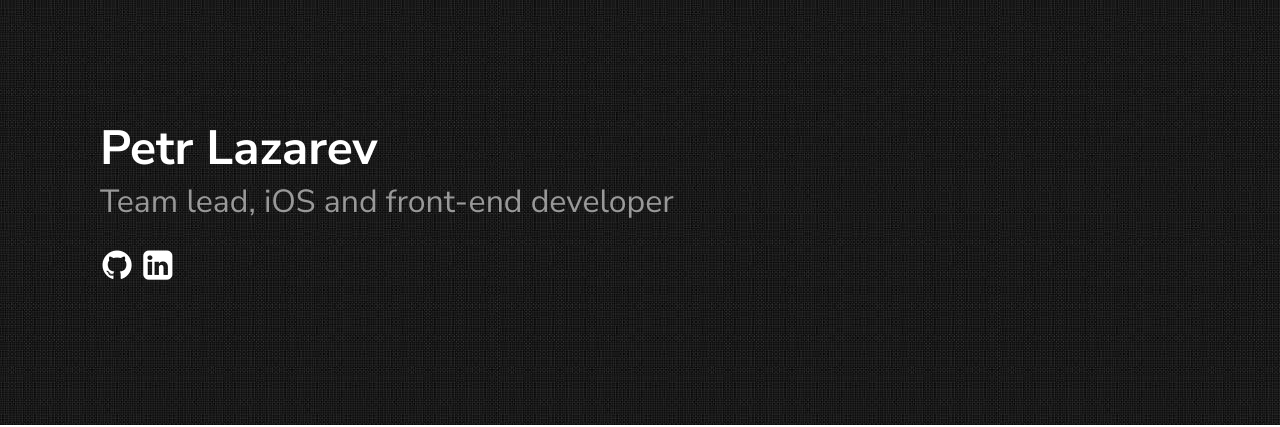
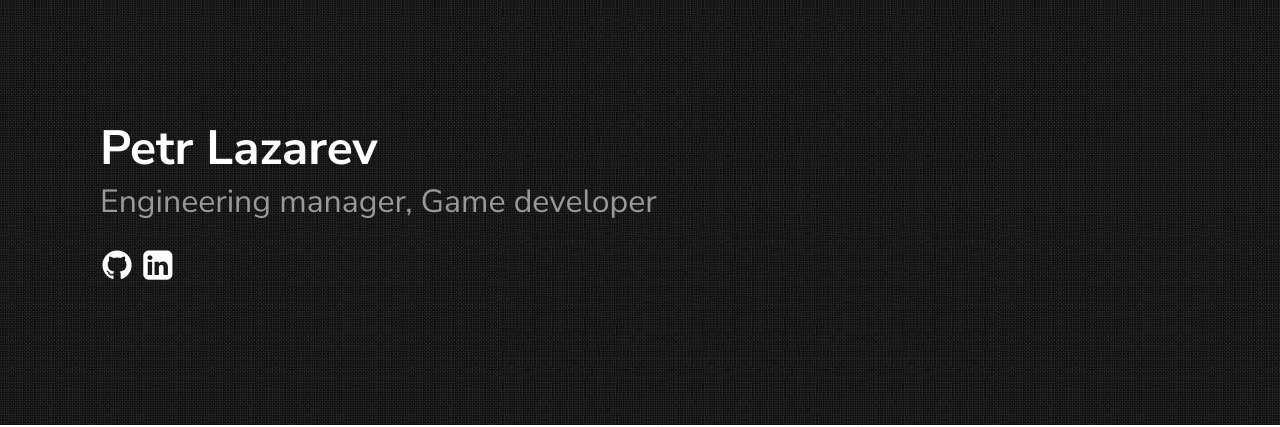
Before and after one commit to petr-lazarev/jetfork, a Jekyll site: the page built from index.md, in a window 1280 px wide. Shown: the top 427 px of the page. Built offline with Jekyll 4.4.1, drawn with Linux system fonts in a browser that asks for light colours.

Commit message:
Updated config

```diff
--- a/_config.yml
+++ b/_config.yml
@@ -14,7 +14,7 @@ sass:
 permalink: /posts/:title/
 texture:
   title: Petr Lazarev
-  tagline: Team lead, iOS and front-end developer
+  tagline: Engineering manager, Game developer
   date_format: "%b %-d, %Y"
   style: black
   showNav: false
@@ -30,7 +30,7 @@ texture:
   # generate social links in footer
   social_links:
     github: petr-lazarev
-    linkedIn: in/petr-lazarev-7b94a6130
+    linkedIn: in/petr-lazarev
     rss: rss
 
 # If you want to link only specific pages in your header, uncomment
```
